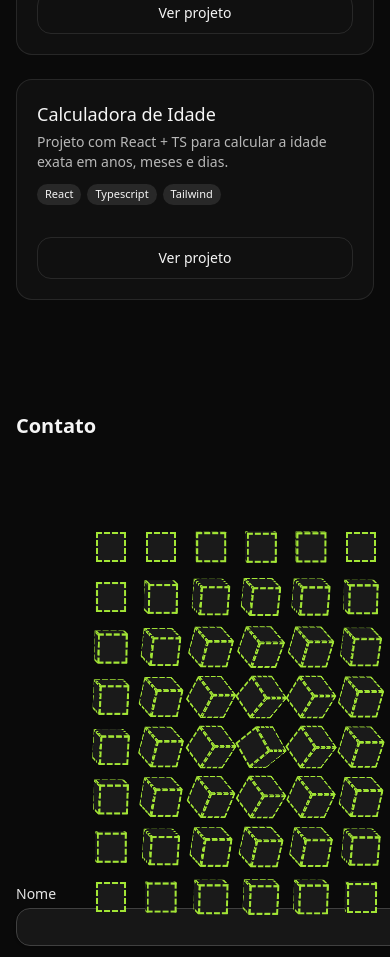
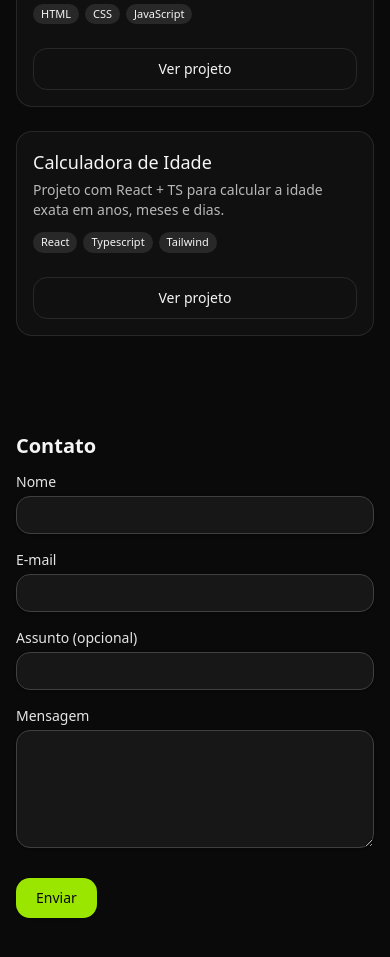
Before and after one commit to tuca-janahu/portfolio-react, a React (Vite) app in the folder my-portfolio/: page / in a window 390 px wide. Shown: the part 1040-1997 px from the top of the page. Built offline with nearby package versions, Linux system fonts and the light colour scheme.

Commit message:
fix: cubes

```diff
--- a/my-portfolio/src/components/CardGrid.tsx
+++ b/my-portfolio/src/components/CardGrid.tsx
@@ -15,7 +15,7 @@ function CardGrid({
   return (
     <div className="grid gap-6 sm:grid-cols-2 lg:grid-cols-3">
       {list.map((p) => (
-        <SpotlightCard key={p.id} className="p-5">
+        <SpotlightCard key={p.id} className="p-4 sm:p-5">
           <div className="flex h-full flex-col">
             <h3 className="text-lg font-medium mb-1">{p.title}</h3>
             <p className="text-sm text-black/70 dark:text-white/70 mb-3">{p.description}</p>
@@ -25,13 +25,13 @@ function CardGrid({
                   {t}
                 </span>
               ))}
+            </div>
 
-              </div>
             {p.href && (
               <a
                 href={p.href}
                 target="_blank"
-                    className="inline-flex mt-8 items-center justify-center rounded-xl border border-black/10 dark:border-white/10 px-5 py-2.5 text-sm hover:bg-black/5 dark:hover:bg-white/5"
+                className="w-full sm:w-auto inline-flex mt-6 sm:mt-8 items-center justify-center rounded-xl border border-black/10 dark:border-white/10 px-5 py-2.5 text-sm hover:bg-black/5 dark:hover:bg-white/5"
               >
                 Ver projeto
               </a>
--- a/my-portfolio/src/components/Cubes.tsx
+++ b/my-portfolio/src/components/Cubes.tsx
@@ -299,8 +299,8 @@ const Cubes: React.FC<CubesProps> = ({
   } as React.CSSProperties;
 
   return (
-    <div className="relative w-1/2 max-md:w-11/12 aspect-square" style={wrapperStyle}>
-      <div ref={sceneRef} className="grid w-full h-full" style={sceneStyle}>
+    <div className="relative aspect-square " style={wrapperStyle}>
+      <div ref={sceneRef} className="grid w-fit h-fit px-12 pt-8" style={sceneStyle}>
         {cells.map((_, r) =>
           cells.map((__, c) => (
             <div
--- a/my-portfolio/src/pages/About.tsx
+++ b/my-portfolio/src/pages/About.tsx
@@ -1,12 +1,12 @@
 function About() {
   return (
-    <main className="mx-auto max-w-3xl px-4 sm:px-6 py-16">
-      <h1 className="text-2xl sm:text-3xl font-semibold mb-8">Sobre</h1>
+    <main className="mx-auto max-w-4xl px-4 sm:px-6 py-12 sm:py-16">
+      <h1 className="text-2xl sm:text-3xl font-semibold mb-6">Sobre</h1>
       <p className="text-base text-black/70 dark:text-white/70">
         Sou estudante de Engenharia da Computação no SENAI CIMATEC, apaixonado por tecnologia, desenvolvimento de software e otimização de processos.
         Tenho experiência em projetos de software, automação e liderança de equipes multidisciplinares.
       </p>
-      <img className="mt-8 rounded-lg" src="https://midias.correio24horas.com.br/2023/05/18/-1614531.jpg" alt="Senai Cimatec"/>
+      <img className="mt-6 rounded-lg w-full max-w-md" src="https://midias.correio24horas.com.br/2023/05/18/-1614531.jpg" alt="Senai Cimatec"/>
       <a href="https://www.cimatec.com.br/" target="_blank" className="mt-4 inline-block text-sm text-blue-500 hover:underline">
         Saiba mais sobre o SENAI CIMATEC
       </a>
--- a/my-portfolio/src/pages/Contact.tsx
+++ b/my-portfolio/src/pages/Contact.tsx
@@ -4,7 +4,7 @@ import Cubes from "../components/Cubes";
 function Contact() {
   return (
   <main className="min-h-dvh bg-white text-neutral-800 dark:bg-neutral-950 dark:text-slate-100">
-      <section className="mx-auto max-w-6xl px-4 sm:px-6 py-12 sm:py-16">
+    <section className="mx-auto max-w-6xl px-4 sm:px-6 py-8 sm:py-12">
         <div className="mb-8 text-center">
           <h1 className="text-2xl sm:text-3xl font-semibold">Vamos conversar</h1>
           <p className="mt-2 text-sm text-slate-600 dark:text-slate-300">
@@ -12,13 +12,12 @@ function Contact() {
           </p>
         </div>
 
-        <div className="grid gap-8 lg:grid-cols-2 items-center">
+        <div className="grid gap-8 lg:grid-cols-2 items-start">
           <div className="order-2 lg:order-1">
             <Form />
           </div>
           <div className="order-1 lg:order-2 lg:self-start">   {/* sobe para o topo da célula direita */}
-  <div className="relative w-full max-w-[560px] aspect-square mx-auto">  {/* tamanho do palco */}
-    <div className="m-auto items-center p-20">           {/* centraliza o Cubes */}
+      <div className="aspect-square w-fit h-fit">           {/* centraliza o Cubes */}
                   <Cubes
                     gridSize={8}          // mais células
                     cellGap={20}            // espaçamento entre cubos
@@ -33,7 +32,7 @@ function Contact() {
                     rippleOnClick
                   />
                 </div>
-  </div>
+
 </div>
         </div>
       </section>
--- a/my-portfolio/src/pages/Home.tsx
+++ b/my-portfolio/src/pages/Home.tsx
@@ -12,17 +12,16 @@
         {/* âncora de contato */}
         <section
           id="contact-section"
-          className="mx-auto max-w-6xl px-4 sm:px-6 py-16"
+          className="mx-auto max-w-6xl px-4 sm:px-6 py-12 sm:py-16"
         >
           <h2 className="text-xl sm:text-2xl font-semibold mb-3">Contato</h2>
-          <div className="grid gap-8 lg:grid-cols-2 items-center">
-            <div className="order-2 lg:order-1">
+          <div className="grid gap-8 lg:grid-cols-2 items-start">
+            <div>
               <Form />
             </div>
 
-              <div className="order-1 lg:order-2 lg:self-start">   {/* sobe para o topo da célula direita */}
-  <div className="relative w-full max-w-[560px] aspect-square mx-auto">  {/* tamanho do palco */}
-    <div className="m-auto items-center p-20">           {/* centraliza o Cubes */}
+
+                <div className="aspect-square w-fit h-fit">           {/* centraliza o Cubes */}
                   <Cubes
                     gridSize={8}          // mais células
                     cellGap={20}            // espaçamento entre cubos
@@ -37,8 +36,7 @@
                     rippleOnClick
                   />
                 </div>
-  </div>
-</div>
+
           </div>
 
         </section>
--- a/my-portfolio/src/pages/Talks.tsx
+++ b/my-portfolio/src/pages/Talks.tsx
@@ -1,7 +1,7 @@
 export default function Talks() {
   return (
-    <main className="mx-auto max-w-3xl px-4 sm:px-6 py-16">
-      <h1 className="text-2xl sm:text-3xl font-semibold mb-8">Publicações</h1>
+    <main className="mx-auto max-w-4xl px-4 sm:px-6 py-12 sm:py-16">
+      <h1 className="text-2xl sm:text-3xl font-semibold mb-6">Publicações</h1>
       <p className="text-base text-black/70 dark:text-white/70">
         Em breve, publicações, artigos e apresentações estarão disponíveis aqui.
       </p>
--- a/my-portfolio/src/sections/Hero.tsx
+++ b/my-portfolio/src/sections/Hero.tsx
@@ -2,7 +2,7 @@ import { Link } from "react-router";
 
 export default function Hero() {
   return (
-    <section className="relative isolate overflow-hidden">
+    <section className="relative isolate overflow-hidden ">
       {/* Fundo com grid + spotlight central */}
       <div className="absolute inset-0 -z-10">
         <div className="absolute inset-0 bg-[radial-gradient(50%_60%_at_50%_0%,rgba(99,102,241,0.15),transparent_60%)] dark:bg-[radial-gradient(50%_60%_at_50%_0%,rgba(129,140,248,0.2),transparent_60%)]" />
@@ -46,16 +46,16 @@ export default function Hero() {
           para entregar sistemas e produtos digitais de alto
           impacto.
         </p>
-        <div className="mt-8 flex items-center justify-center gap-3">
+        <div className="mt-8 flex flex-col sm:flex-row items-center justify-center gap-3">
           <Link
             to="/projects"
-            className="inline-flex items-center justify-center rounded-xl bg-black text-white dark:bg-neutral-100 dark:text-black px-5 py-2.5 text-sm font-medium shadow dark:hover:bg-lime-400 transition duration-300 ease-out hover:bg-neutral-900"
+            className="w-full sm:w-auto inline-flex items-center justify-center rounded-xl bg-black text-white dark:bg-neutral-100 dark:text-black px-5 py-2.5 text-sm font-medium shadow dark:hover:bg-lime-400 transition duration-300 ease-out hover:bg-neutral-900"
           >
             Ver projetos
           </Link>
           <a
             href="/about"
-            className="inline-flex items-center justify-center rounded-xl border border-black/10 dark:border-white/10 px-5 py-2.5 text-sm hover:bg-black/5 dark:hover:bg-white/5"
+            className="w-full sm:w-auto inline-flex items-center justify-center rounded-xl border border-black/10 dark:border-white/10 px-5 py-2.5 text-sm hover:bg-black/5 dark:hover:bg-white/5"
           >
             Saber mais
           </a>
--- a/my-portfolio/src/sections/ProjectsPeek.tsx
+++ b/my-portfolio/src/sections/ProjectsPeek.tsx
@@ -5,7 +5,7 @@ import CardGrid from "../components/CardGrid";
 export default function ProjectsPeek() {
   return (
     <section className="mx-auto max-w-6xl px-4 sm:px-6 py-12 sm:py-16" id="projects">
-      <div className="flex items-center justify-between mb-6">
+      <div className="flex flex-col sm:flex-row items-start sm:items-center justify-between mb-6 gap-3">
         <h2 className="text-xl sm:text-2xl font-semibold">Projetos em destaque</h2>
         <Link to="/projects" className="text-sm text-indigo-600 hover:underline">Ver todos</Link>
       </div>
```
Lines whose indentation alone changed are shown as unchanged.
